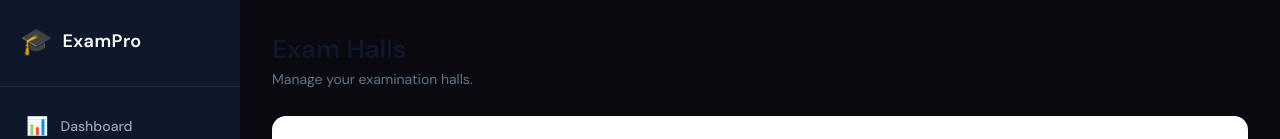
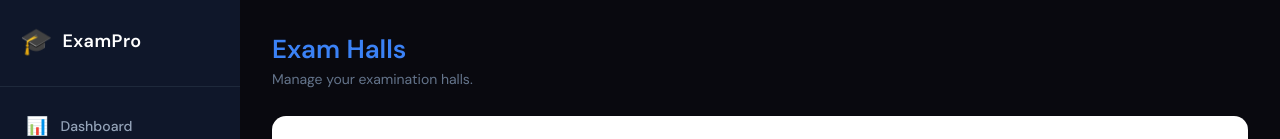
Before and after one commit to Naveenprabbhu1308/examscheduler_frontend, a React (Create React App) app: page /admin/halls in a window 1280 px wide. Shown: the top 139 px of the page. Built offline with nearby package versions, Linux system fonts and the light colour scheme; no server answers; sample sign-in values are in the browser's storage.

Commit message:
edited few files

```diff
--- a/src/admin/components/Dashboard.css
+++ b/src/admin/components/Dashboard.css
@@ -46,7 +46,7 @@ body { font-family: 'Segoe UI', sans-serif; background: #f1f5f9; color: #0f172a;
 
 /* Page header */
 .page-header              { margin-bottom: 28px; }
-.page-header h1           { font-size: 26px; font-weight: 700; color: #0f172a; }
+.page-header h1 { font-size: 26px; font-weight: 700; color: #3b82f6; }
 .page-header p            { color: #64748b; font-size: 14px; margin-top: 4px; }
 
 /* Stats */
```
